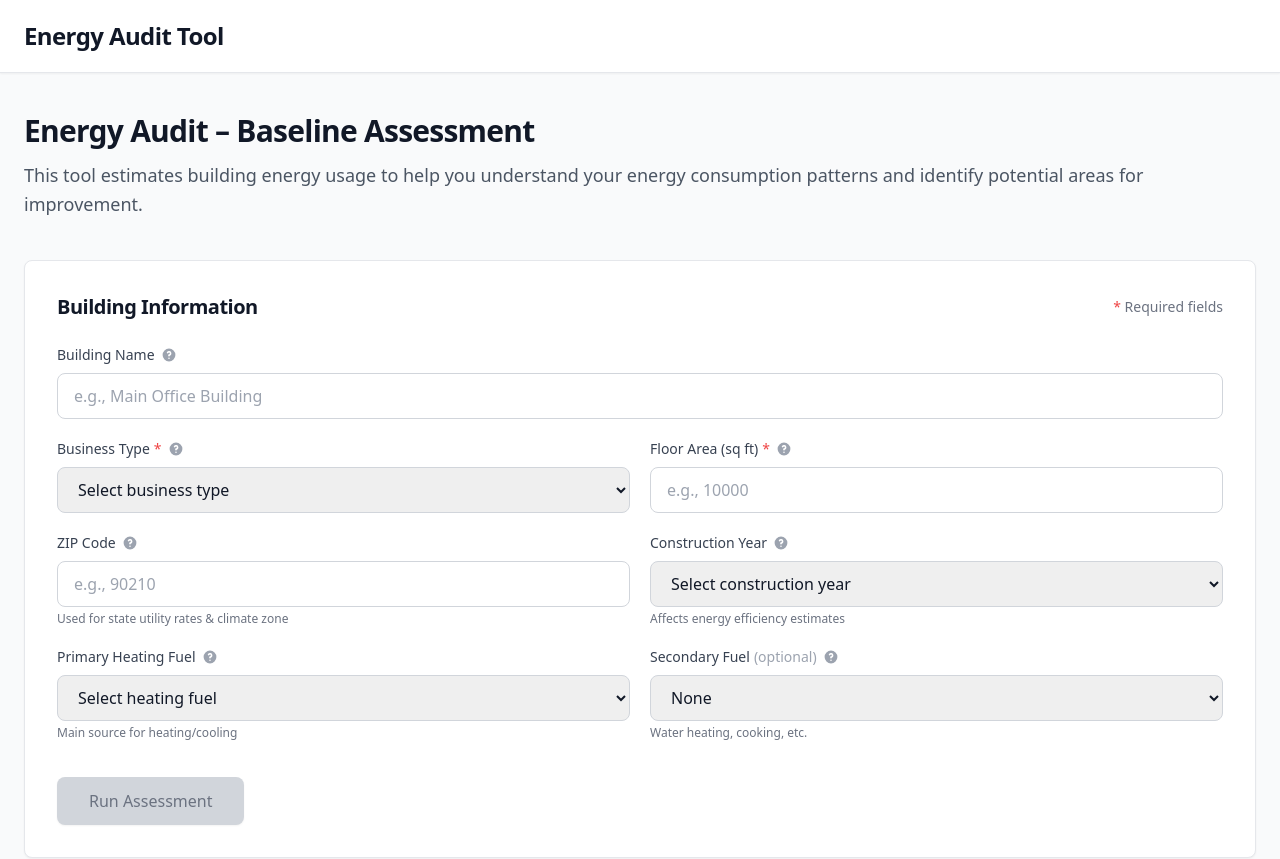
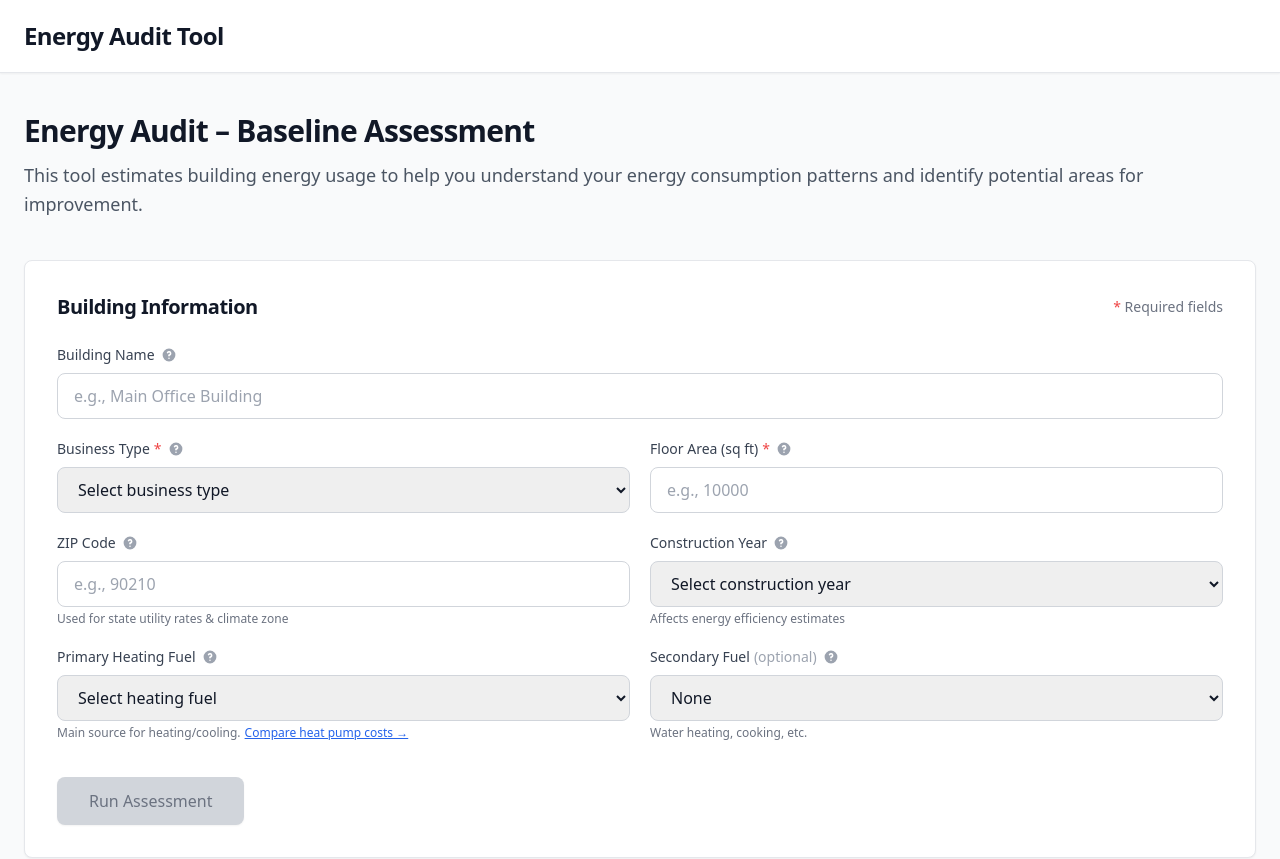
Before and after one commit to SgtApone117/energy-audit-tool, a Next.js app: page / in a window 1280 px wide. Shown: the top 859 px of the page. Built offline with nearby package versions, Linux system fonts and the light colour scheme.

Commit message:
Updated BuildingIntakeForm.tsx

```diff
--- a/components/BuildingIntakeForm.tsx
+++ b/components/BuildingIntakeForm.tsx
@@ -320,7 +320,17 @@ export default function BuildingIntakeForm({
               <option value="Fuel Oil">Fuel Oil</option>
               <option value="Propane">Propane</option>
             </select>
-            <p className="mt-1 text-xs text-gray-500">Main source for heating/cooling</p>
+            <p className="mt-1 text-xs text-gray-500">
+              Main source for heating/cooling.
+              <a
+                href="https://www.heatpumpbillimpact.com/"
+                target="_blank"
+                rel="noopener noreferrer"
+                className="text-blue-600 hover:text-blue-800 underline ml-1"
+              >
+                Compare heat pump costs →
+              </a>
+            </p>
           </div>
 
           {/* Secondary Fuel */}
```
